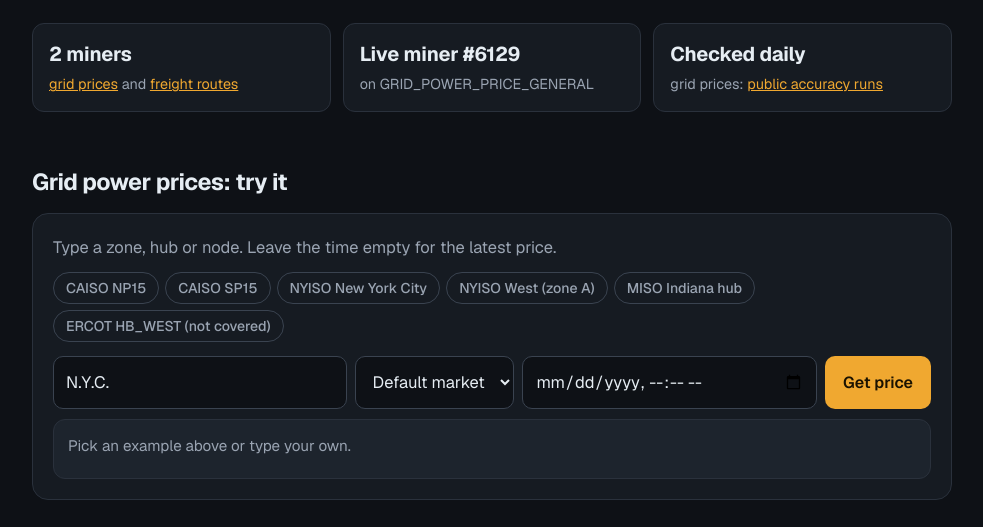
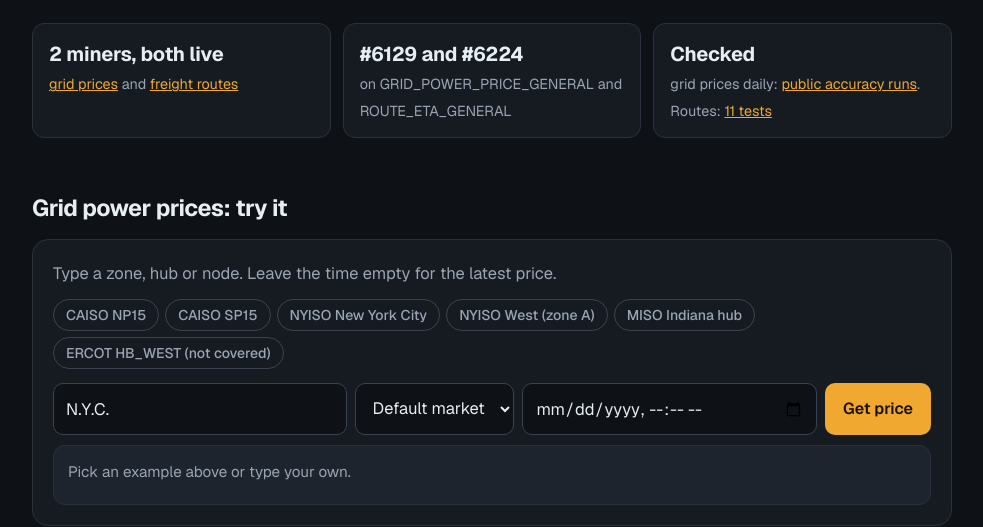
Before and after one commit to investor567768/telegraph-provider, a website: page index.html in a window 1280 px wide. Shown: the part 299-826 px from the top of the page, without its empty margins (148-1131 px from the left). Drawn offline with nearby package versions, Linux system fonts and the light colour scheme.

Commit message:
Homepage: stats cover both miners; logo reloads the page
Co-Authored-By: Claude Sonnet 5.5 <noreply@anthropic.com>

Claude-Session: https://claude.ai/code/session_017c6snXaRPoorHM1YbgyLtT

```diff
--- a/index.html
+++ b/index.html
@@ -30,7 +30,7 @@
 
   .bar { position:sticky; top:0; z-index:10; backdrop-filter:blur(12px); background:color-mix(in srgb,var(--bg) 82%,transparent); border-bottom:1px solid var(--line); }
   .bar .in { display:flex; align-items:center; justify-content:space-between; height:58px; }
-  .brand { font-weight:700; letter-spacing:-.02em; display:flex; gap:10px; align-items:center; }
+  .brand { color:inherit; text-decoration:none; font-weight:700; letter-spacing:-.02em; display:flex; gap:10px; align-items:center; }
   .logo { width:28px; height:28px; border-radius:8px; background:var(--accent); color:var(--accent-ink); display:grid; place-items:center; font-weight:800; }
   .theme { appearance:none; border:1px solid var(--line-2); background:var(--card); color:var(--text); border-radius:10px; padding:8px 12px; font:500 .9rem 'Geist',sans-serif; cursor:pointer; display:flex; gap:8px; align-items:center; }
   .theme:hover { border-color:var(--accent); }
@@ -91,7 +91,7 @@
 </head>
 <body>
 <div class="bar"><div class="wrap in">
-  <div class="brand"><span class="logo">P</span><b>Telegraph Provider</b></div>
+  <a class="brand" href="/" aria-label="Telegraph Provider, reload the page"><span class="logo">P</span><b>Telegraph Provider</b></a>
   <nav class="navlinks" aria-label="Sections"><a href="#grid">Grid prices</a><a href="#route">Freight routes</a></nav>
   <button class="theme" id="theme" type="button" aria-label="Switch between dark and light mode"><span id="themeIcon">☀</span><span id="themeText">Light</span></button>
 </div></div>
@@ -101,9 +101,9 @@
     <h1>Answers straight from the source, not from a guess.</h1>
     <p class="muted">Two Telegraph miners. One reads US wholesale electricity prices from the grid operators' own files. The other gives driving time between any two places with the borders crossed, a truck time and a ferry flag, and refuses to guess an ambiguous place name.</p>
     <div class="stats">
-      <div class="stat"><b>2 miners</b><span class="muted"><a href="#grid">grid prices</a> and <a href="#route">freight routes</a></span></div>
-      <div class="stat"><b>Live miner #6129</b><span class="muted">on GRID_POWER_PRICE_GENERAL</span></div>
-      <div class="stat"><b>Checked daily</b><span class="muted">grid prices: <a href="https://github.com/investor567768/telegraph-provider/actions/workflows/accuracy.yml">public accuracy runs</a></span></div>
+      <div class="stat"><b>2 miners, both live</b><span class="muted"><a href="#grid">grid prices</a> and <a href="#route">freight routes</a></span></div>
+      <div class="stat"><b>#6129 and #6224</b><span class="muted">on GRID_POWER_PRICE_GENERAL and ROUTE_ETA_GENERAL</span></div>
+      <div class="stat"><b>Checked</b><span class="muted">grid prices daily: <a href="https://github.com/investor567768/telegraph-provider/actions/workflows/accuracy.yml">public accuracy runs</a>. Routes: <a href="https://github.com/investor567768/telegraph-provider/blob/main/test/route-eta.test.js">11 tests</a></span></div>
     </div>
   </header>
 
```
